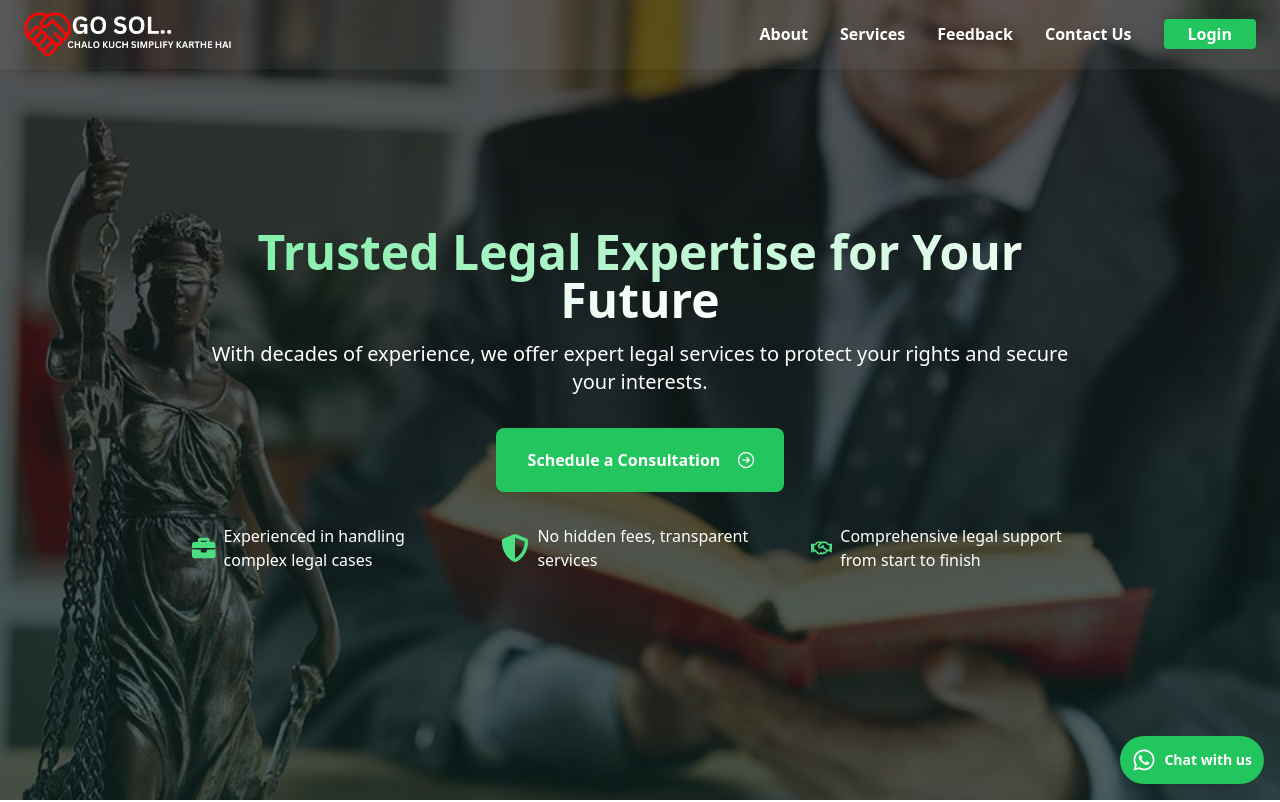
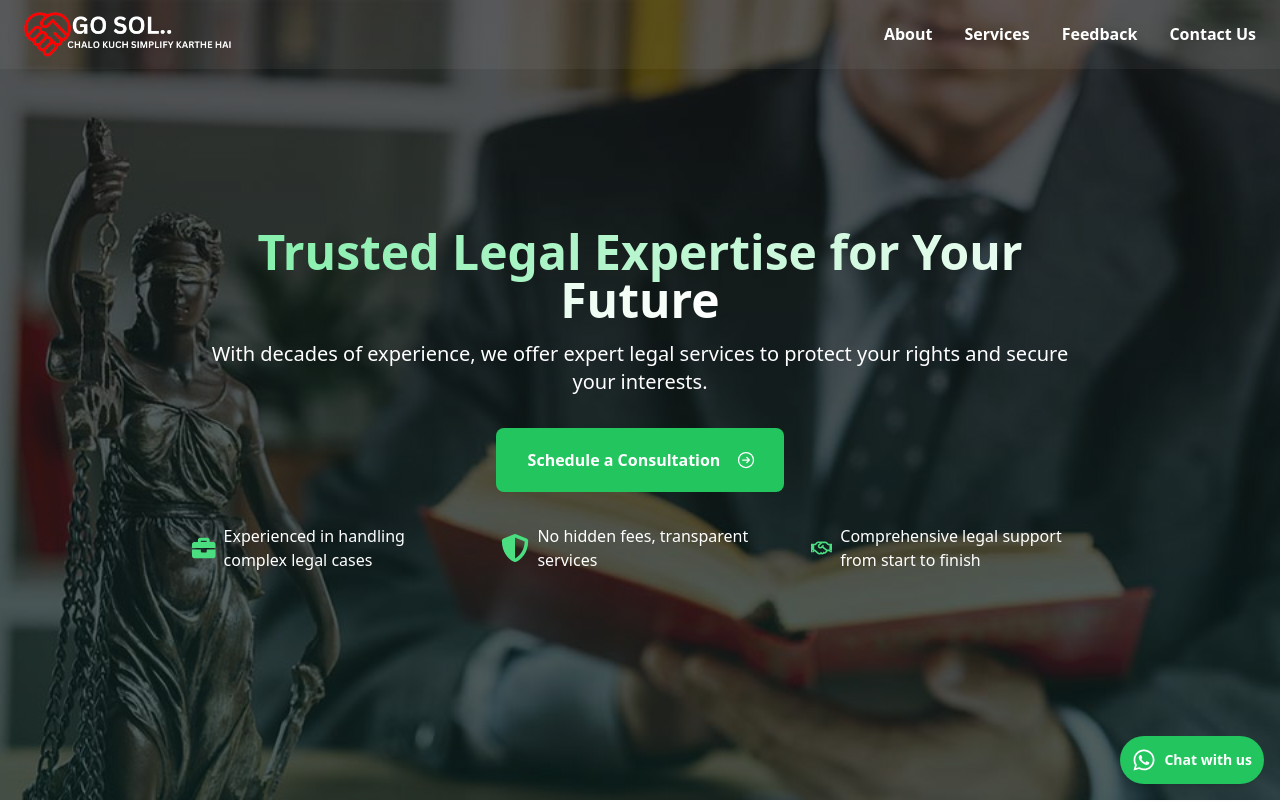
Before and after one commit to bhanudova02/lawyer-portfolio, a React (Vite) app: page / in a window 1280 px wide. Shown: the top 802 px of the page. Built offline with nearby package versions, Linux system fonts and the light colour scheme.

Commit message:
new ui changes added

```diff
--- a/src/App.jsx
+++ b/src/App.jsx
@@ -12,13 +12,6 @@ import { useEffect } from 'react';
 import AOS from 'aos';
 import 'aos/dist/aos.css';
 import { WhatsApp } from './components/WhatsApp';
-import { Route, Routes, useNavigate } from 'react-router-dom';
-import { useCookies } from 'react-cookie';
-import { LoginComponent } from './components/LoginComponent';
-import { SignUpComponent } from './components/SignUpComponent';
-import { VerifySignUp } from './components/VerifySignUp';
-import { ForgotPassword } from './components/ForgotPassword';
-import { ResetPassword } from './components/ResetPassword';
 
 function App() {
 
@@ -35,22 +28,10 @@ function App() {
     initAos();
   }, [])
 
-  const [cookies] = useCookies(['tokenId']);
-  const navigate = useNavigate();
 
-  useEffect(() => {
-    const restrictedPaths = ['login', 'signup', 'verify_signup', 'mobile', 'forgot', 'reset_pass'];
-    const currentPath = window.location.pathname.split('/')[1]; // Get the current path
-
-    if (cookies.tokenId && restrictedPaths.includes(currentPath)) {
-      navigate('/'); // Redirect to the home page
-    }
-  }, [cookies, navigate]);
 
   return (
     <main>
-      <Routes>
-        <Route path="/" element={<div>
       <Header />
       <Carousel />
       <WhatsApp />
@@ -61,17 +42,6 @@ function App() {
       <FeedBack />
       <ContactUs />
       <Footer />
-        </div>} />
-        <Route path="login" element={<LoginComponent />} />
-        <Route path="signup" element={<SignUpComponent />} />
-        <Route path="verify_signup" element={<VerifySignUp />} />
-        <Route path="forgot" element={<ForgotPassword />} />
-        <Route path="reset_pass" element={<ResetPassword />} />
-        <Route path="*" element={<div className='mt-20 '>
-          <h2 className='text-3xl text-red-600 font-bold text-center pt-20'>Invalid Page</h2>
-        </div>} />
-      </Routes>
-
     </main>
   )
 }
--- a/src/components/Header.jsx
+++ b/src/components/Header.jsx
@@ -28,28 +28,6 @@ export default function Header() {
     }
 
 
-    function LoginButton() {
-        return (
-            <Link to="login" className=" bg-green-500 px-6 rounded text-white py-1 font-semibold">
-                Login
-            </Link>
-        )
-    }
-    function LogoutButton() {
-        const handleLogout = (e) => {
-            removeCookie("tokenId");
-            refreshPage();
-        };
-
-        return (
-            <div onClick={handleLogout} className="bg-orange-500 px-6 rounded text-white py-1 font-semibold" >
-                Logout
-            </div>
-        );
-    }
-    function refreshPage() {
-        window.location.reload(); // This refreshes the page
-    }
 
     return (
         <header
@@ -66,9 +44,6 @@ export default function Header() {
                     <li>Services</li>
                     <li>Feedback</li>
                     <li>Contact Us</li>
-                    <button>
-                        {cookies.tokenId == undefined ? <LoginButton /> : <LogoutButton />}
-                    </button>
                 </ul>
                 <div className='md:hidden block'>
                     <NavBarComponent />
--- a/src/components/WhatsApp.jsx
+++ b/src/components/WhatsApp.jsx
@@ -1,7 +1,7 @@
 import { FaWhatsapp } from 'react-icons/fa';
 
 export function WhatsApp() {
-    const phoneNumber = '+918519911007'; // Replace with your WhatsApp phone number in international format
+    const phoneNumber = '+916302715653'; // Replace with your WhatsApp phone number in international format
     const message = 'Hello, I would like to chat with you!'; // Optional initial message
 
     return (
```
Lines whose indentation alone changed are shown as unchanged.
